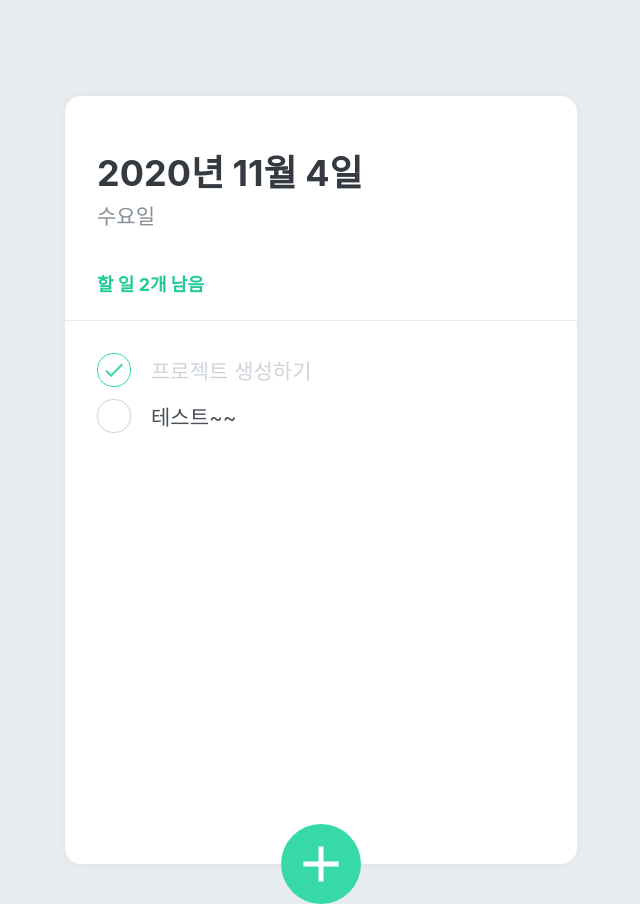
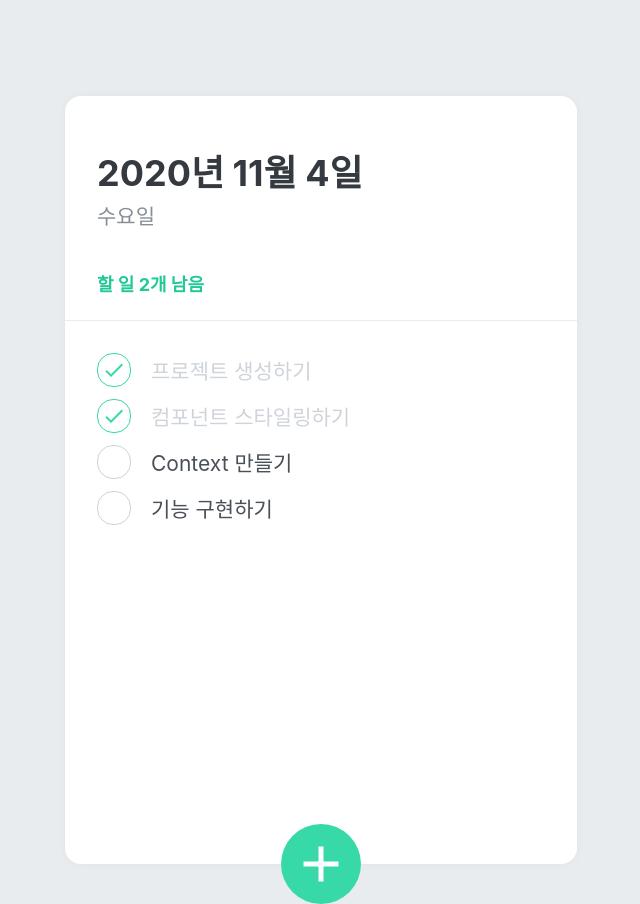
Before and after one commit to godjoy/todolist, a React (Create React App) app: page / in a window 1280 px wide. Shown: the whole page, without its empty margins (319-959 px from the left). Built offline with nearby package versions, Linux system fonts and the light colour scheme.

Commit message:
TodoList 완성

```diff
--- a/src/components/TodoList.js
+++ b/src/components/TodoList.js
@@ -1,6 +1,7 @@
 import React from 'react';
 import styled from 'styled-components';
 import TodoItem from './TodoItem'
+import { useTodoState } from '../TodoContext'
 
 const TodoListBlock = styled.div`
     flex: 1;
@@ -10,10 +11,18 @@
 `;
 
 function TodoList() {
+    const todos = useTodoState();
+
     return (
         <TodoListBlock>
-            <TodoItem text ="프로젝트 생성하기" done={true}/>
-            <TodoItem text="테스트~~" done={false} />
+            {todos.map(todo => (
+                <TodoItem
+                    key={todo.id}
+                    id={todo.id}
+                    text={todo.text}
+                    done={todo.done}
+                />
+            ))}
         </TodoListBlock>
     )
 }
```
